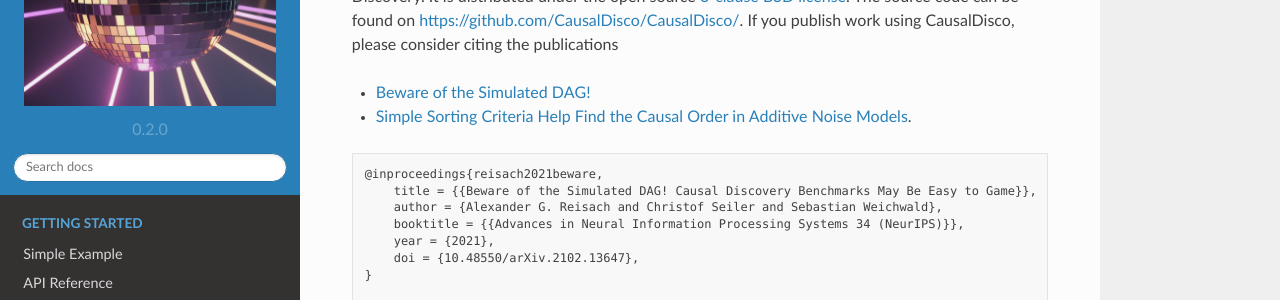
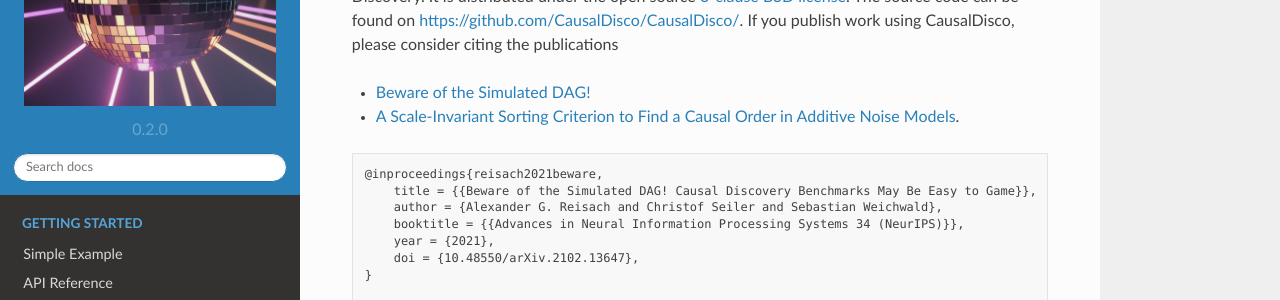
Before and after one commit to CausalDisco/CausalDisco, a Sphinx documentation site: the page built from docs/index.rst, in a window 1280 px wide and 1043 px high. Shown: the part 199-499 px from the top of the window. Built offline with Sphinx 7.4.7 and the Read the Docs theme 2.0.0, drawn with Linux system fonts in a browser that asks for light colours; formulas are drawn with MathJax 3.

Commit message:
Update index.rst

```diff
--- a/docs/index.rst
+++ b/docs/index.rst
@@ -7,7 +7,7 @@ The source code can be found on https://github.com/CausalDisco/CausalDisco/.
 If you publish work using CausalDisco, please consider citing the publications
 
 - `Beware of the Simulated DAG! <https://proceedings.neurips.cc/paper_files/paper/2021/file/e987eff4a7c7b7e580d659feb6f60c1a-Supplemental.pdf>`_
-- `Simple Sorting Criteria Help Find the Causal Order in Additive Noise Models <https://arxiv.org/abs/2303.18211>`_.
+- `A Scale-Invariant Sorting Criterion to Find a Causal Order in Additive Noise Models <https://arxiv.org/abs/2303.18211>`_.
 
 .. code-block::
 
```
